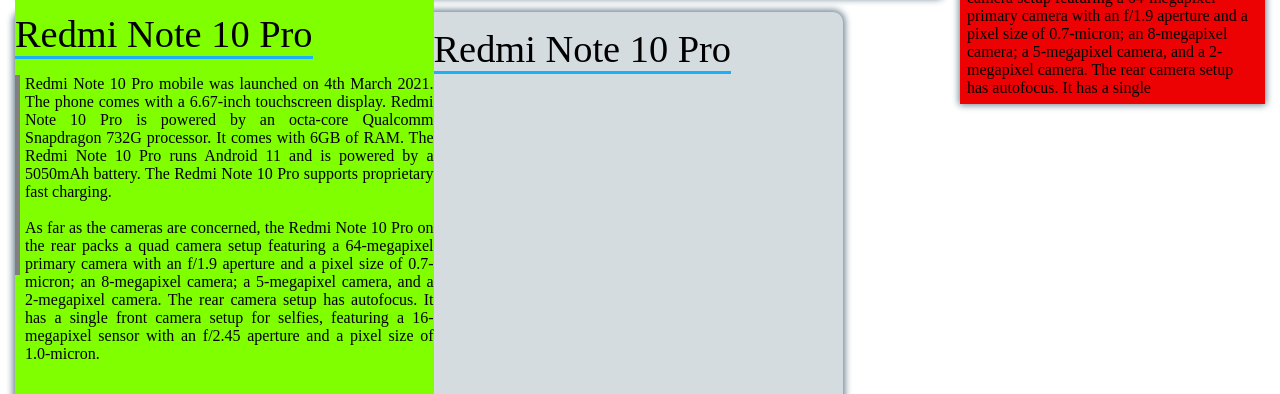
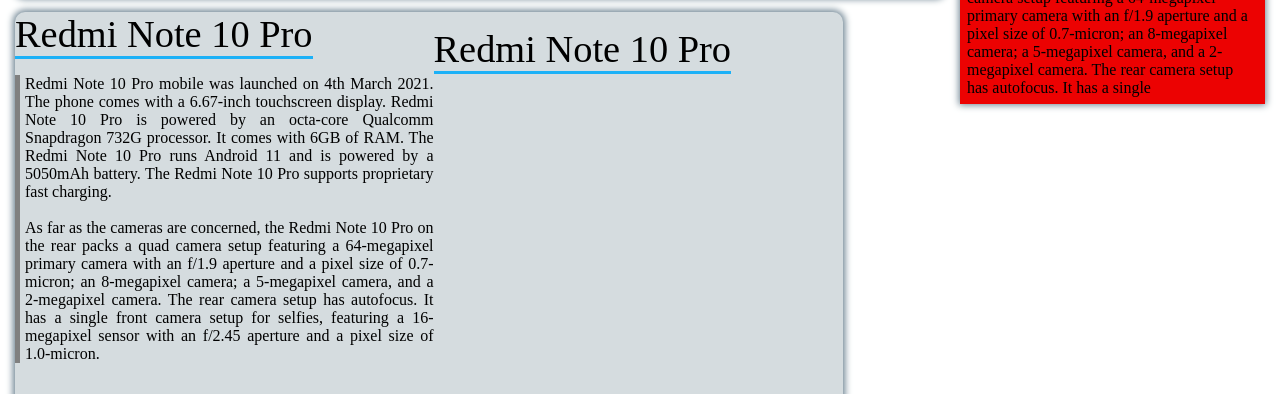
Before and after one commit to Mdasim78/Mobile-Review-website, a plain HTML site: page index.html in a window 1280 px wide. Shown: the part 711-1105 px from the top of the page. Drawn offline with Linux system fonts and the light colour scheme; grey boxes are pictures that could not be loaded.

Commit message:
commit on main

```diff
--- a/index.html
+++ b/index.html
@@ -25,16 +25,16 @@
 
             .card{background-color: rgb(213, 220, 223);height:400px;margin: 15px;box-shadow: 0px 0px 7px 2px rgb(106, 128, 143);border-radius: 10px;width: 40%;float: left;text-overflow: ellipsis;}
             .cardimgcontainer{float: left;height: 200px;width: 520px;display: inline-block;margin-right: 10px;position: relative;max-width: 100%;border-radius: 10px 0px 0px 10px ;transition:0.5s ease;}
-            .cardimg{height: 200px;width: 260px;display: inline-block;margin-right: 10px;position: relative;max-width: 100%;border-radius: 10px 0px 0px 10px ;transition:0.5s ease;}
+            .cardimg{height: 200px;width: 260px;display: inline-block;margin-right: 10px;position: relative;max-width: 100%;border-radius: 10px;transition:0.5s ease;}
             .cardimgtext{position: absolute;top: 50%;left: 50%;transform: translate(-50%,-50%);background-color: azure;color: black;transition: 0.5s ease;padding: 12px 18px;font-size: 2em;border-radius: 12px; opacity: 0;}
             .cardimgtext a{text-decoration: none;}
             .cardimgcontainer:hover .cardimg{filter: blur(3px);opacity: 70%;}
             .cardimgcontainer:hover .cardimgtext{opacity: 1;}
-            .cardtextcontainer{float: left;height: 400px;text-overflow: ellipsis;text-overflow: clip;}
-            .cardtitle{font-size: 3vw;text-decoration: none;color: rgb(0, 0, 0);border-bottom: 3px solid rgb(28, 177, 247) ;display: inline-block;margin: 15px 0px 0px 0px;}
+            .cardtextcontainer{float: left;height: 200px;text-overflow: ellipsis;overflow: hidden;text-overflow: clip;}
+            .cardtitle{font-size: 3vw;text-decoration: none;color: rgb(0, 0, 0);border-bottom: 3px solid rgb(28, 177, 247) ;display: inline-block;margin: 15px 0px 0px 0px;text-align: center;}
             .cardimg:hover .cardtitle{color: brown;}
             .cardtitle:hover{color:rgb(218, 42, 42) ;}
-            .carddesc{text-align: justify;border-left: 5px solid gray;padding-left: 5px;height: 200px;text-overflow: ellipsis;}
+            .carddesc{text-align: justify;}
             .columnright{width: 100%;float: none;clear: both;}
             .cardright{background-color: rgb(236, 2, 2);clear: right;margin-right: 15px;padding: 7px;box-shadow: 0px 0px 7px 1px rgb(106, 128, 143);}
             .row:after { content: "";display: table; clear: both;}
@@ -43,10 +43,12 @@
                 #topnavmenu{position: sticky;top: 0px;}
                 #topnavmenu a{float:none;width: auto;display: inline-block;}
                 .columnleft{width: 75%;}
-                .cardimg{float: left;height: 400px;width: 520px;}
+                .cardimg{float: left;height: 400px;width: 520px;border-radius: 10px 0px 0px 10px ;}
                 .card{width: fit-content;float: none;}
-                .cardtextcontainer{float: left;height: 400px;text-overflow: ellipsis;width:45%;background-color: chartreuse;}
+                .cardtextcontainer{float: left;height: 400px;text-overflow: ellipsis;width:45%;overflow: hidden;}
                 .cardimgcontainer{height: 400px;}
+                .carddesc{border-left: 5px solid gray;padding-left: 5px;}
+                .cardtitle{text-align: left;}
 
                 .columnright{float: left;width: 25%;clear: none;}
             }
```
